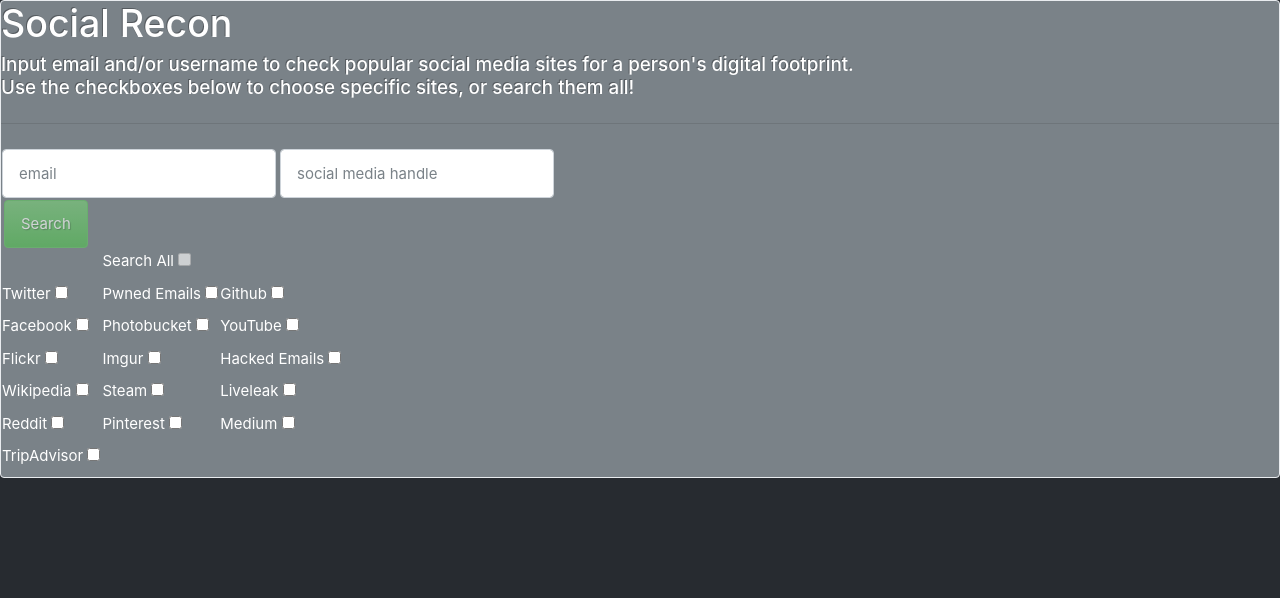
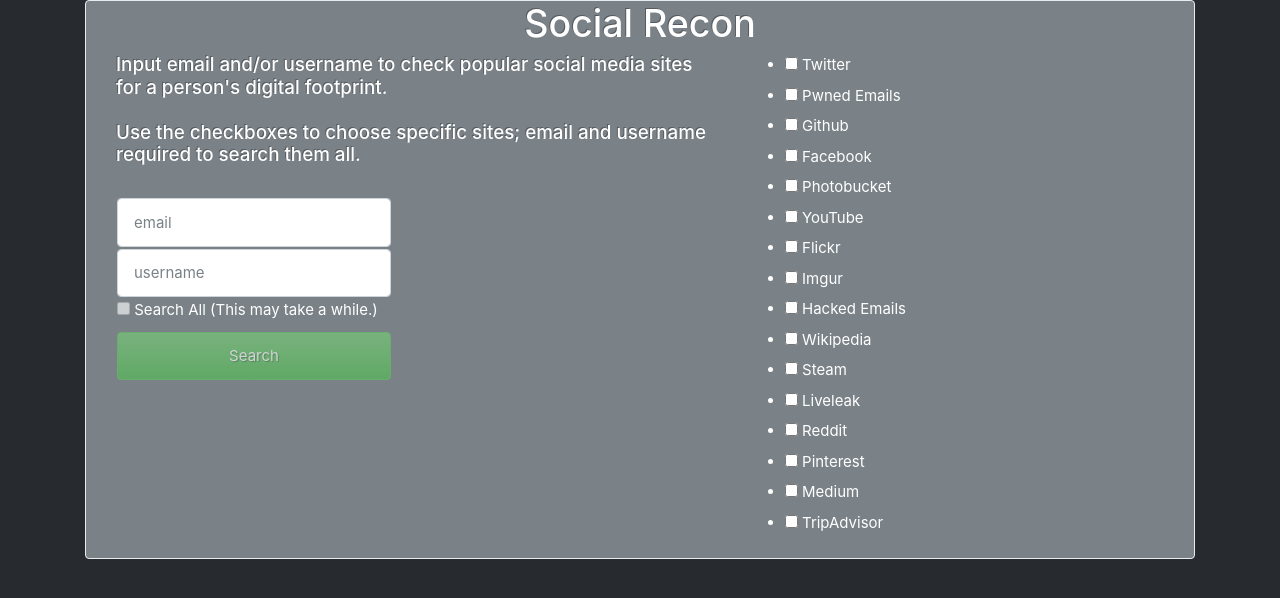
Before and after one commit to famavott/osint-scraper, a Python web app: template osint_scraper/templates/home.jinja2 in a window 1280 px wide. Shown: the top 598 px of the page. Run offline with Jinja, Linux system fonts and the light colour scheme; the template is opened without the code that fills it, so the values that code supplies are empty.

Commit message:
Upgraded front end.

```diff
--- a/osint_scraper/templates/home.jinja2
+++ b/osint_scraper/templates/home.jinja2
@@ -20,130 +20,121 @@
     <link href="https://fonts.googleapis.com/css?family=Poppins" rel="stylesheet">
   </head>
   <body>
+
     <div class="body" style="display: none"></div>
     <div class="progress" style="display: none"></div>
-    <div class="main_page">
-        <header id="header">
-        </header>
-        <div id="main-box" class="card bg-secondary border-light text-white mb-3">
-            <h1 class="header">Social Recon</h1>
+    <div class="main_page container">
+
+
+        <div id="main-box" class="container card bg-secondary border-light text-white mb-3">
             <form id="input_form" action="results">
-                <div>
-                    <h5 id="instructions">Input email and/or username to check popular social media sites for a person's digital footprint.<br>Use the checkboxes below to choose specific sites, or search them all!</h5>
-                </div>
-                <hr class="my-4">
+                <h1 class="header text-center">Social Recon</h1>
+                <div class="container">
+                    <div class="row">
+                        {# Left side #}
+                        <div class="col-md-7" id="left-box">
+                            <h5 id="instructions">Input email and/or username to check popular social media sites for a person's digital footprint.<br><br>Use the checkboxes to choose specific sites; email and username required to search them all.</h5>
                             <table class="input-fields">
                                 <tr>
                                     <td>
-                            <input class='form-control' type="text" name="email" placeholder="email" id="inputDefault inputEmail">
-                        </td>
-                        <td id="ghost-td">
-                        </td>
-                        <td>
-                            <input class='form-control' type="text" name="handle" placeholder="social media handle" id="inputDefault inputHandle">
+                                        <input class='form-control' type="text" name="email" placeholder="email" id="inputEmail">
                                     </td>
                                 </tr>
-                    <table class="input-fields four_five" >
+                                <br>
                                 <tr>
-                        <td class='box'></td>
-                        <td class='box'><a href="{{ request.route_url('results') }}"><input class="btn btn-success btn-block form-btn" type="submit" name="search" value="Search" id="search" disabled='disabled'></a>
+                                    <td>
+                                        <input class='form-control' type="text" name="handle" placeholder="username" id="inputHandle">
                                     </td>
-                        <td class='box'></td>
-
                                 </tr>
-                </table>
-                </table>
-                <table class="input-fields">
-                    <tr>
-                        <td id="ghost-td">
-                        </td>
-                        <td class='box box_pad'>
+                                <tr  id="all-span">
+                                    <td>
+                                        <input type='checkbox' name='select_all' value='search_all' class="all-box" disabled>
                                         <label for="search_all" id="all-box">Search All</label>
-                            <input type='checkbox' name='select_all' value='search_all' class="all-box" disabled>
-                        </td>
-                        <td id="ghost-td">
+                                        <span id="all-sub">
+                                            (This may take a while.)
+                                        </span>
                                     </td>
                                 </tr>
                                 <tr>
-                        <td class='box box_pad'>
-                            <label for="twitter">Twitter</label>
-                            <input type='checkbox' name='selected_sites' value='twitter' class="handle-box">
-                        </td>
-                        <td class='box box_pad'>
-                            <label for="pwned">Pwned Emails</label>
-                            <input type='checkbox' name='selected_sites' value='pwned' class="email-box">
-                        </td>
-                        <td class='box box_pad'>
-                            <label for="github">Github</label>
-                            <input type='checkbox' name='selected_sites' value='github' class="handle-box">
-                        </td>
-                    </tr>
-                    <tr>
-                        <td class='box box_pad'>
-                            <label for="facebook">Facebook</label>
-                            <input type='checkbox' name='selected_sites' value='facebook' class="email-box">
-                        </td>
-                        <td class='box box_pad'>
-                            <label for="photobucket">Photobucket</label>
-                            <input type='checkbox' name='selected_sites' value='photobucket' class="handle-box">
-                        </td>
-                        <td class='box box_pad'>
-                            <label for="youtube">YouTube</label>
-                            <input type='checkbox' name='selected_sites' value='youtube' class="handle-box">
-                        </td>
-                    </tr>
-                    <tr>
-                        <td class='box box_pad'>
-                            <label for="flickr">Flickr</label>
-                            <input type='checkbox' name='selected_sites' value='flickr' class="handle-box">
-                        </td>
-                        <td class='box box_pad'>
-                            <label for="imgur">Imgur</label>
-                            <input type='checkbox' name='selected_sites' value='imgur' class="handle-box">
-                        </td>
-                        <td class='box box_pad'>
-                            <label for="hacked_email">Hacked Emails</label>
-                            <input type='checkbox' name='selected_sites' value='hacked_email' class="email-box">
-                        </td>
-                    </tr>
-                    <tr>
-                        <td class='box box_pad'>
-                            <label for="wikipedia">Wikipedia</label>
-                            <input type='checkbox' name='selected_sites' value='wikipedia' class="handle-box">
-                        </td>
-                        <td class='box box_pad'>
-                            <label for="steam">Steam</label>
-                            <input type='checkbox' name='selected_sites' value='steam' class="handle-box">
-                        </td>
-                        <td class='box box_pad'>
-                            <label for="liveleak">Liveleak</label>
-                            <input type='checkbox' name='selected_sites' value='liveleak' class="handle-box">
-                        </td>
-                    </tr>
-                    <tr>
-                        <td class='box box_pad'>
-                            <label for="reddit">Reddit</label>
-                            <input type='checkbox' name='selected_sites' value='reddit' class="handle-box">
-                        </td>
-                        <td class='box box_pad'>
-                            <label for="pinterest">Pinterest</label>
-                            <input type='checkbox' name='selected_sites' value='pinterest' class="handle-box">
-                        </td>
-                        <td class='box box_pad'>
-                            <label for="medium">Medium</label>
-                            <input type='checkbox' name='selected_sites' value='medium' class="handle-box">
-                        </td>
-                    </tr>
-                    <tr>
-                        <td class='box box_pad'>
-                            <label for="trip">TripAdvisor</label>
-                            <input type='checkbox' name='selected_sites' value='trip' class="handle-box">
+                                    <td class='box'><a href="{{ request.route_url('results') }}"><input class="btn btn-success btn-block form-btn" type="submit" name="search" value="Search" id="search" disabled='disabled'></a>
                                     </td>
                                 </tr>
                             </table>
+                        </div>
+                        {# Right side #}
+                        <div class="col-md-5">
+                            <ul id="bullets">
+                                <li>
+                                    <input type='checkbox' name='selected_sites' value='twitter' class="handle-box">
+                                    <label for="twitter">Twitter</label>
+                                </li>
+                                <li>
+                                    <input type='checkbox' name='selected_sites' value='pwned' class="email-box">
+                                    <label for="pwned">Pwned Emails</label>
+                                </li>
+                                <li>
+                                    <input type='checkbox' name='selected_sites' value='github' class="handle-box">
+                                    <label for="github">Github</label>
+                                </li>
+                                <li>
+                                    <input type='checkbox' name='selected_sites' value='facebook' class="email-box">
+                                    <label for="facebook">Facebook</label>
+                                </li>
+                                <li>
+                                    <input type='checkbox' name='selected_sites' value='photobucket' class="handle-box">
+                                    <label for="photobucket">Photobucket</label>
+                                </li>
+                                <li>
+                                    <input type='checkbox' name='selected_sites' value='youtube' class="handle-box">
+                                    <label for="youtube">YouTube</label>
+                                </li>
+                                <li>
+                                    <input type='checkbox' name='selected_sites' value='flickr' class="handle-box">
+                                    <label for="flickr">Flickr</label>
+                                </li>
+                                <li>
+                                    <input type='checkbox' name='selected_sites' value='imgur' class="handle-box">
+                                    <label for="imgur">Imgur</label>
+                                </li>
+                                <li>
+                                    <input type='checkbox' name='selected_sites' value='hacked_email' class="email-box">
+                                    <label for="hacked_email">Hacked Emails</label>
+                                </li>
+                                <li>
+                                    <input type='checkbox' name='selected_sites' value='wikipedia' class="handle-box">
+                                    <label for="wikipedia">Wikipedia</label>
+                                </li>
+                                <li>
+                                    <input type='checkbox' name='selected_sites' value='steam' class="handle-box">
+                                    <label for="steam">Steam</label>
+                                </li>
+                                <li>
+                                    <input type='checkbox' name='selected_sites' value='liveleak' class="handle-box">
+                                    <label for="liveleak">Liveleak</label>
+                                </li>
+                                <li>
+                                    <input type='checkbox' name='selected_sites' value='reddit' class="handle-box">
+                                    <label for="reddit">Reddit</label>
+                                </li>
+                                <li>
+                                    <input type='checkbox' name='selected_sites' value='pinterest' class="handle-box">
+                                    <label for="pinterest">Pinterest</label>
+                                </li>
+                                <li>
+                                    <input type='checkbox' name='selected_sites' value='medium' class="handle-box">
+                                    <label for="medium">Medium</label>
+                                </li>
+                                <li>
+                                    <input type='checkbox' name='selected_sites' value='trip' class="handle-box">
+                                    <label for="trip">TripAdvisor</label>
+                                </li>
+                            </ul>
+                        </div>
+                    </div>
+                </div>
             </form>
         </div>
-        <footer></footer>
+
         <script src="https://ajax.googleapis.com/ajax/libs/jquery/2.2.4/jquery.min.js"></script>
          <script type="text/javascript" src="{{request.static_url('osint_scraper:static/app.js')}}"></script>
      </div>
```
Also changed, not shown: osint_scraper/static/style.css (+33 -6 lines). Lines whose indentation alone changed are shown as unchanged.
